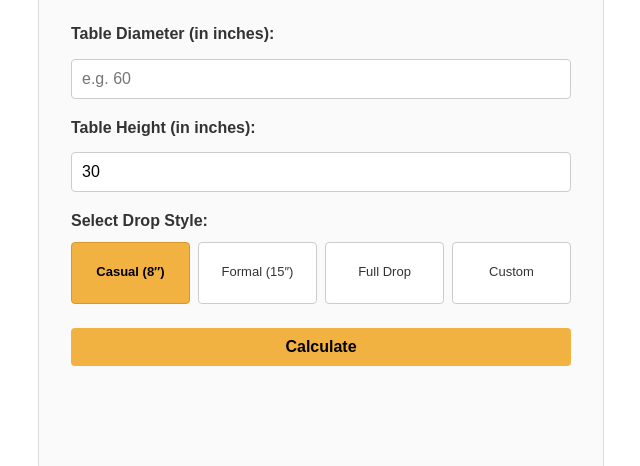
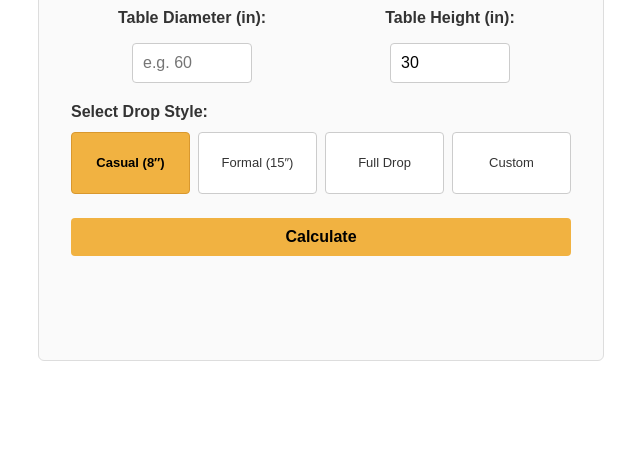
Before and after one commit to searchkaizen/round-tablecloth-size-calculator, a plain HTML site: page index.html in a window 1280 px wide. Shown: the part 462-928 px from the top of the page, without its empty margins (319-959 px from the left). After the commit the page ends 863 px from the top, so only its background shows below. Drawn offline with Linux system fonts and the light colour scheme.

Commit message:
Update index.html

```diff
--- a/index.html
+++ b/index.html
@@ -45,7 +45,7 @@
       margin-top: 1em;
       font-weight: bold;
       margin-bottom: 0.5em;
-      text-align: left; /* Ensure labels remain left-aligned */
+      text-align: left; /* Ensure labels remain left-aligned by default */
     }
 
     /* Common styles for form elements */
@@ -57,20 +57,42 @@
       border-radius: 4px;
       font-size: 16px;
       box-sizing: border-box;
-      /* text-align: left; Removed from here */
     }
 
     /* Specific text alignment for inputs and selects */
     input, select {
-      text-align: left; /* Ensure text in inputs and selects is left aligned */
+      text-align: left;
     }
 
     input[type="number"] {
-        text-align: left; /* Explicitly for number inputs if needed */
+        text-align: left;
     }
     .input-error {
       border-color: #e74c3c;
     }
+
+    /* Styles for input row */
+    .input-row {
+      display: flex;
+      gap: 1em;
+      align-items: flex-start;
+    }
+    .input-column {
+      flex: 1;
+      display: flex; /* Added */
+      flex-direction: column; /* Added */
+      align-items: center; /* Added: This will center the label and input within the column */
+    }
+    .input-column label {
+        margin-top: 0;
+        text-align: center; /* Added: Center the text within these specific labels */
+        width: auto; /* Allow label to be as wide as its text, will be centered by parent */
+    }
+    .input-column input[type="number"] {
+        max-width: 120px;
+        /* The input itself will be centered by align-items:center on .input-column */
+    }
+
 
     .drop-style-options-container {
       display: flex;
@@ -108,11 +130,10 @@
       background-color: #f1b241;
       color: #000;
       font-weight: bold;
-      border: none; /* Overrides general button border if any */
+      border: none;
       cursor: pointer;
-      margin-top: 1.5em; /* Specific margin for this button */
+      margin-top: 1.5em;
       transition: background-color 0.3s ease;
-      /* Text will center by default */
     }
     button#calculateBtn:hover {
       background-color: #d9982e;
@@ -182,11 +203,16 @@
     </div>
       <img src="https://cdn.shopify.com/s/files/1/0250/3408/files/stretch-round-tablecloth-mvpvisuals.png?v=1748730151">
 
-    <label for="tableDiameter">Table Diameter (in inches):</label>
-    <input type="number" id="tableDiameter" min="20" max="100" placeholder="e.g. 60">
-
-    <label for="tableHeight">Table Height (in inches):</label>
-    <input type="number" id="tableHeight" min="20" max="50" value="30" placeholder="e.g. 30">
+    <div class="input-row">
+      <div class="input-column">
+        <label for="tableDiameter">Table Diameter (in):</label>
+        <input type="number" id="tableDiameter" min="20" max="100" placeholder="e.g. 60">
+      </div>
+      <div class="input-column">
+        <label for="tableHeight">Table Height (in):</label>
+        <input type="number" id="tableHeight" min="20" max="50" value="30" placeholder="e.g. 30">
+      </div>
+    </div>
 
     <label>Select Drop Style:</label>
     <div id="dropStyleOptionsContainer" class="drop-style-options-container">
```
